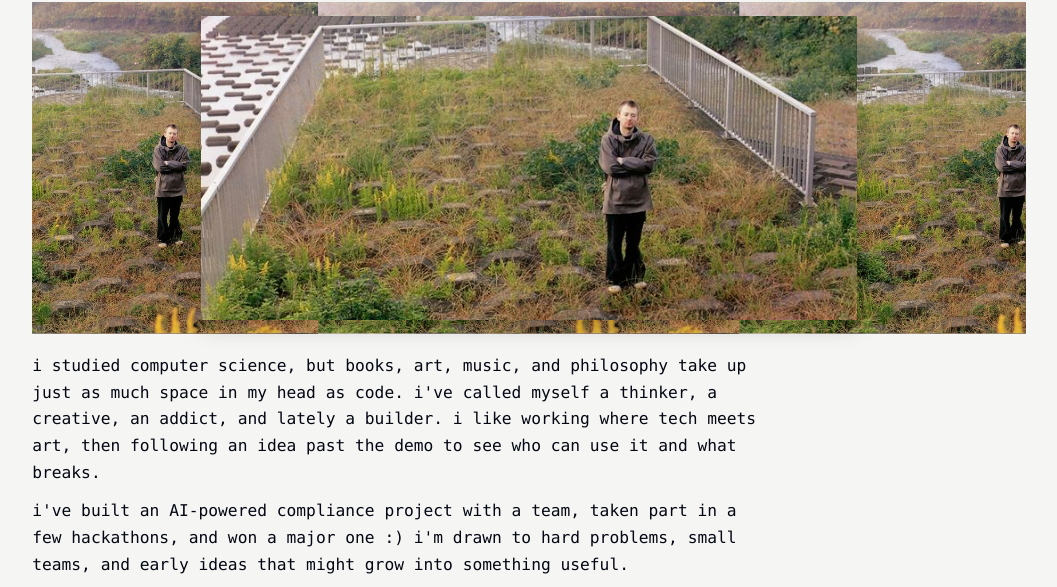
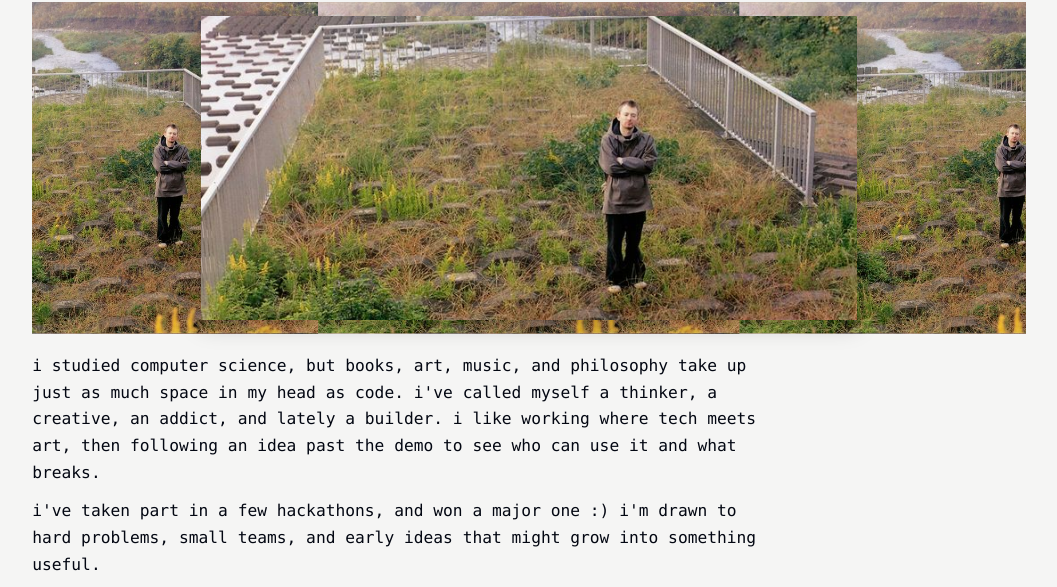
Before and after one commit to ansh0eman/anshu-man, an Astro site: page / in a window 1280 px wide. Shown: the part 211-798 px from the top of the page, without its empty margins (111-1168 px from the left). Built offline with nearby package versions, Linux system fonts and the light colour scheme; Astro itself is replaced by a stand-in of ours; some packages are replaced by stand-ins of ours; no server answers.

Commit message:
Use concise hackathon intro copy

```diff
--- a/src/pages/index.astro
+++ b/src/pages/index.astro
@@ -50,7 +50,7 @@ const featuredProjects = [
 					<img src="/home1.jpeg" alt="Thom Yorke standing alone in an overgrown landscape beside a concrete walkway" width="728" height="547" fetchpriority="high" />
 				</figure>
 				<p class="home-lede">i studied computer science, but books, art, music, and philosophy take up just as much space in my head as code. i've called myself a thinker, a creative, an addict, and lately a builder. i like working where tech meets art, then following an idea past the demo to see who can use it and what breaks.</p>
-				<p class="home-lede">i've built an AI-powered compliance project with a team, taken part in a few hackathons, and won a major one :) i'm drawn to hard problems, small teams, and early ideas that might grow into something useful.</p>
+				<p class="home-lede">i've taken part in a few hackathons, and won a major one :) i'm drawn to hard problems, small teams, and early ideas that might grow into something useful.</p>
 				<p class="home-lede">outside of code: SpiderMan, Radiohead, and FC Barcelona. i LOVE citrus anything; bring a lemon if you ever see me. if you're working on something interesting, especially an early AI startup, hit me up. i'd love to build alongside you.</p>
 				<nav class="home-elsewhere" aria-label="About and social profiles">
 					<a href="/about/">read more about me <span aria-hidden="true">↗</span></a>
```
